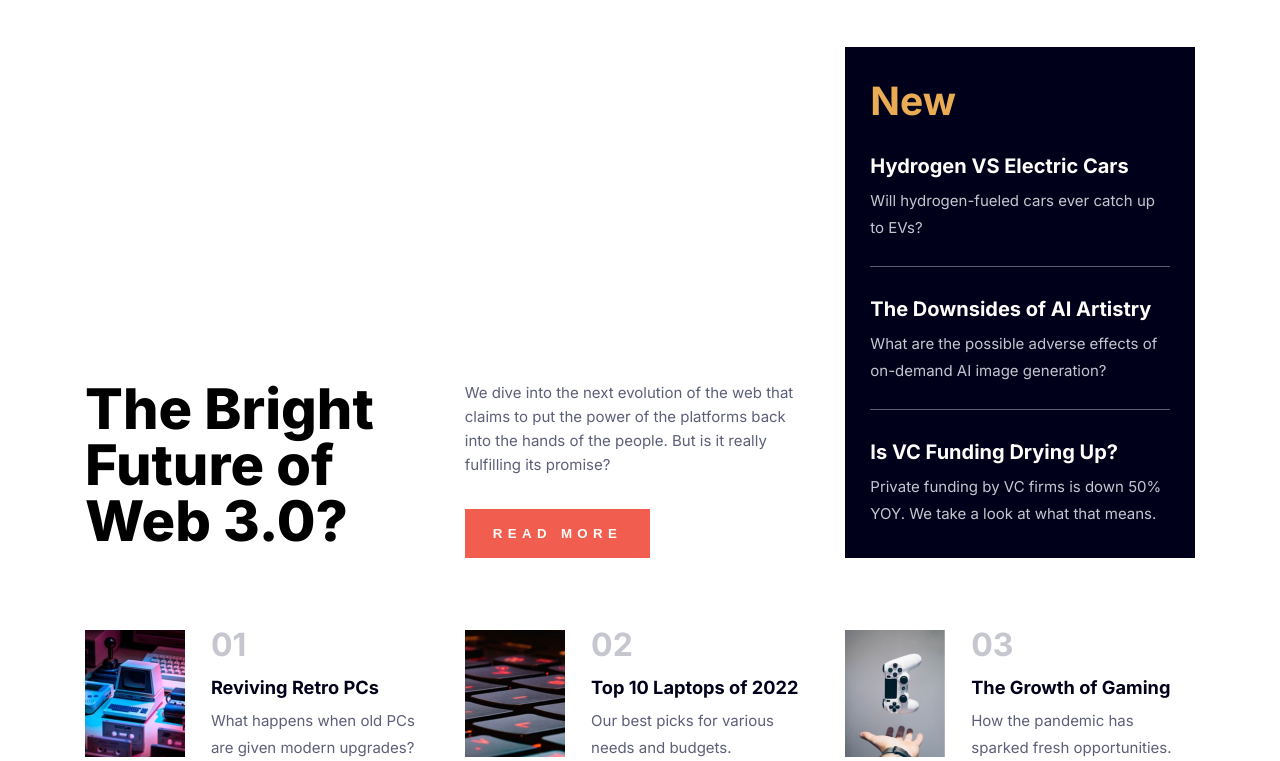
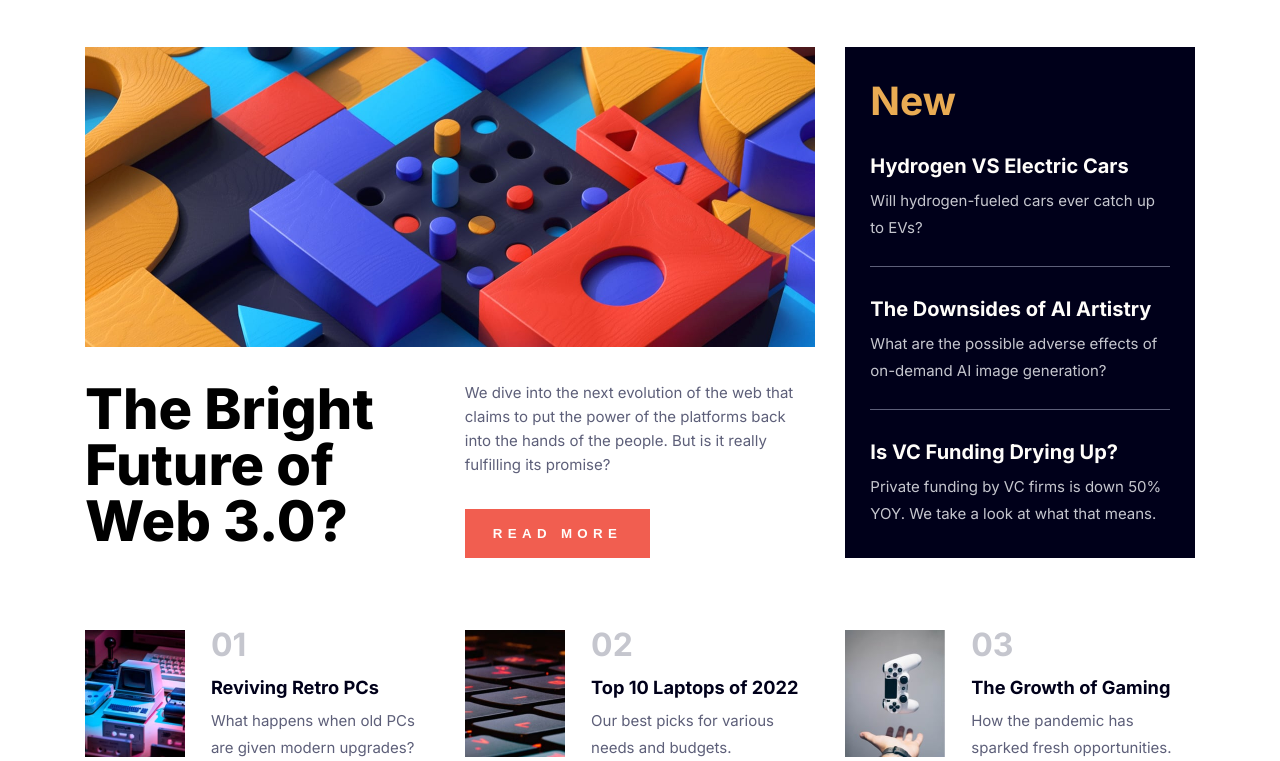
Before and after one commit to Shuvalovrus/Frontend-Mentor--News-homepage-solution, a plain HTML site: page index.html in a window 1280 px wide. Shown: the part 137-898 px from the top of the page. Drawn offline with Linux system fonts and the light colour scheme; the site is published under a folder, as on GitHub Pages, so addresses that start at the root find nothing.

Commit message:
fix: fixed path to image

```diff
--- a/style.css
+++ b/style.css
@@ -100,7 +100,7 @@ body._lock {
     height: 0;
     padding-top: 41.09%;
     margin: 0 0 25px 0;
-    background: no-repeat center / contain url('/assets/images/image-web-3-desktop.jpg');
+    background: no-repeat center / contain url('./assets/images/image-web-3-desktop.jpg');
 }
 .major-news__title {
     flex: 0 1 40%;
```
